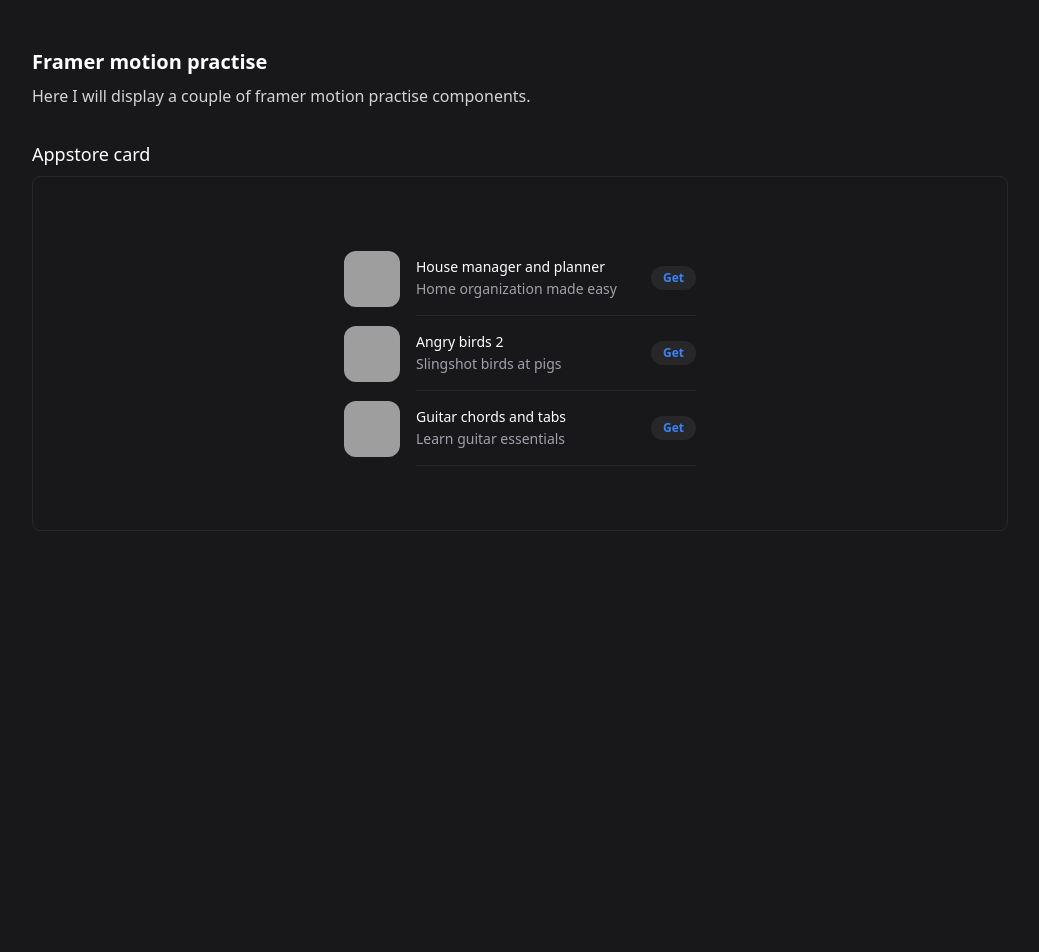
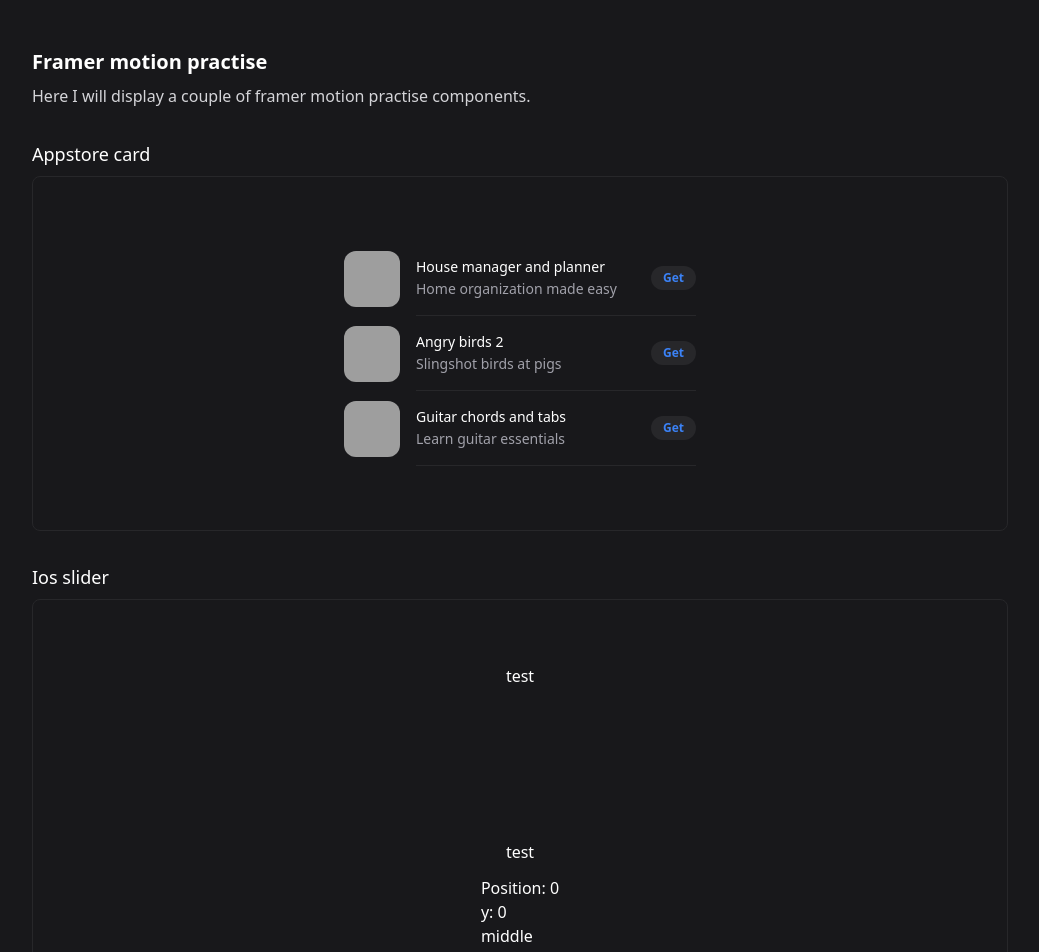
Before and after one commit to Jonathanmeij/framer-recipes, a React (Vite) app: page / in a window 1280 px wide. Shown: the top 952 px of the page, without its empty margins (120-1159 px from the left). Before the commit the page ends 800 px from the top, so only its background shows below. Built offline with nearby package versions, Linux system fonts and the light colour scheme; grey boxes are pictures that could not be loaded.

Commit message:
ios slider

```diff
--- a/package.json
+++ b/package.json
@@ -11,6 +11,7 @@
   },
   "dependencies": {
     "@radix-ui/react-dialog": "^1.1.4",
+    "@radix-ui/react-slider": "^1.2.2",
     "@radix-ui/react-slot": "^1.1.1",
     "class-variance-authority": "^0.7.1",
     "clsx": "^2.1.1",
--- a/src/App.tsx
+++ b/src/App.tsx
@@ -1,6 +1,7 @@
 import AppstoreCard from "./components/AppstoreCard";
 import ComponentCard from "./components/componentCard";
 import Container from "./components/container";
+import IosSlider from "./components/IosSlider";
 // import MailClient from "./components/mailClient";
 
 function App() {
@@ -16,6 +17,10 @@ function App() {
                     <AppstoreCard />
                 </ComponentCard>
 
+                <ComponentCard title="Ios slider">
+                    <IosSlider />
+                </ComponentCard>
+
                 {/* <ComponentCard title="Mail client">
                     <MailClient />
                 </ComponentCard> */}
--- /dev/null
+++ b/src/components/IosSlider.tsx
@@ -0,0 +1,109 @@
+import * as Slider from "@radix-ui/react-slider";
+import {
+    animate,
+    motion,
+    useMotionValue,
+    useMotionValueEvent,
+    useTransform,
+} from "framer-motion";
+import { ElementRef, useRef, useState } from "react";
+
+export default function IosSlider() {
+    const [volume, setVolume] = useState(50);
+    const [region, setRegion] = useState<"top" | "middle" | "bottom">("middle");
+
+    const position = useMotionValue(0);
+    const y = useMotionValue(0);
+    const ref = useRef<ElementRef<typeof Slider.Root>>(null);
+
+    useMotionValueEvent(position, "change", (latest) => {
+        if (ref.current) {
+            const bounds = ref.current.getBoundingClientRect();
+
+            if (latest < 0) {
+                setRegion("top");
+                y.set(-latest);
+            } else if (latest > bounds.height) {
+                setRegion("bottom");
+                y.set(latest - bounds.height);
+            } else {
+                setRegion("middle");
+                y.set(0);
+            }
+        }
+    });
+
+    return (
+        <div className="flex flex-col items-center justify-center gap-3 py-12">
+            <motion.div
+                className=" test-white"
+                style={{
+                    y: useTransform(() => (region === "top" ? -y.get() : 0)),
+                }}
+            >
+                test
+            </motion.div>
+            <Slider.Root
+                ref={ref}
+                className="relative flex items-center w-12 h-full select-none cursor-grab touch-none active:cursor-grabbing"
+                value={[volume]}
+                onValueChange={(values) => setVolume(values[0])}
+                orientation="vertical"
+                onPointerMove={(e) => {
+                    if (e.buttons > 0) {
+                        const { top } = e.currentTarget.getBoundingClientRect();
+                        const overflowTop = e.clientY - top;
+                        position.set(overflowTop);
+                    }
+                }}
+                onLostPointerCapture={() => {
+                    animate(y, 0, { type: "spring", stiffness: 500, damping: 32 });
+                }}
+            >
+                <motion.div className="flex grow">
+                    <motion.div
+                        style={{
+                            scaleY: useTransform(() => {
+                                if (!ref.current) return 0;
+                                const bounds = ref.current.getBoundingClientRect();
+
+                                return (bounds.height + y.get()) / bounds.height;
+                            }),
+                            transformOrigin: region === "top" ? "bottom" : "top",
+                        }}
+                        className="flex w-12 h-full grow"
+                    >
+                        <Slider.Track className="relative h-32 overflow-hidden rounded-2xl grow bg-zinc-800">
+                            <Slider.Range className="absolute w-full bg-zinc-100 " />
+                        </Slider.Track>
+                    </motion.div>
+                </motion.div>
+            </Slider.Root>
+
+            <motion.div
+                className=" test-white"
+                style={{
+                    y: region === "bottom" ? y : 0,
+                }}
+            >
+                test
+            </motion.div>
+
+            <div>
+                <p>
+                    Position:{" "}
+                    <motion.span>
+                        {useTransform(() => Math.floor(position.get()))}
+                    </motion.span>
+                </p>
+
+                <p>
+                    y:{" "}
+                    <motion.span>{useTransform(() => Math.floor(y.get()))}</motion.span>
+                </p>
+
+                <p>{region}</p>
+            </div>
+        </div>
+    );
+}
```
Also changed, not shown: 1 other file (tests, documents, lock files or other folders).
